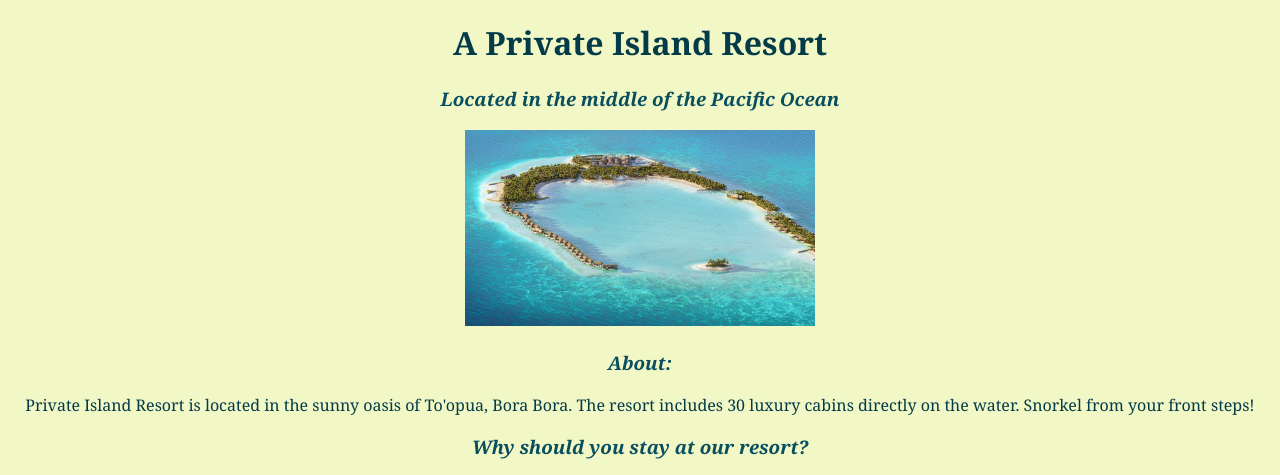
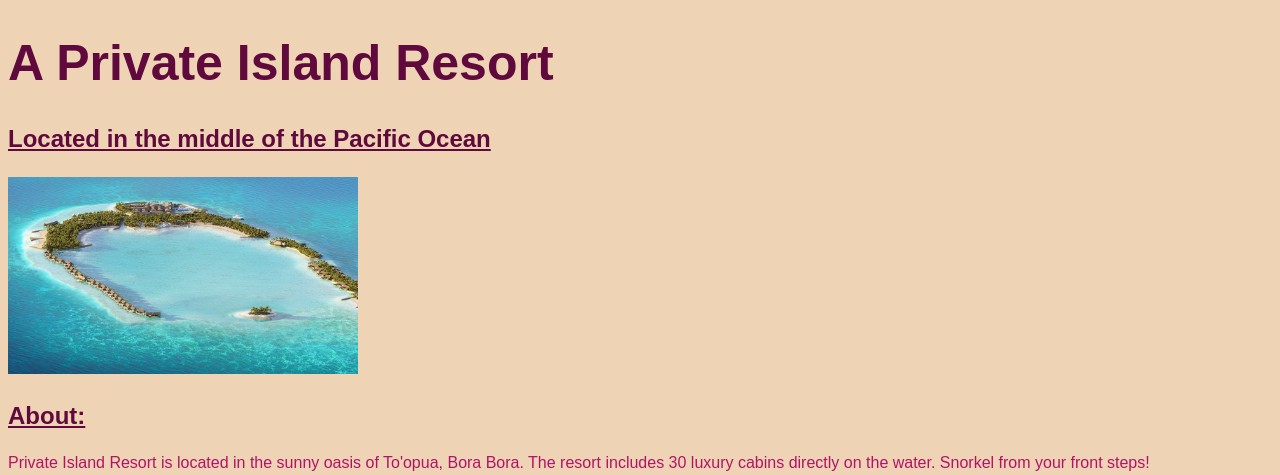
Before and after one commit to jieunkang-101/resort, a plain HTML site: page index.html in a window 1280 px wide. Shown: the top 475 px of the page. Drawn offline with Linux system fonts and the light colour scheme.

Commit message:
add new style branch

```diff
--- a/css/styles.css
+++ b/css/styles.css
@@ -1,13 +1,18 @@
 body {
-  color: #033B49;
-  background-color: #F2F7C6;
-  text-align: center;
-  font-family: Georgia, 'Times New Roman', Times, serif;
+  color: #B21368;
+  background-color:#EFD3B5;
+  font-family: sans-serif;
 }
 
 h3 {
-  color: #084E5F;
-  font-style: italic;
+  text-decoration: underline;
+  color: #5F093D;
+  font-size: 24px;
+}
+
+h1 {
+  color: #5F093D;
+  font-size: 50px;
 }
 
 ul {
```
